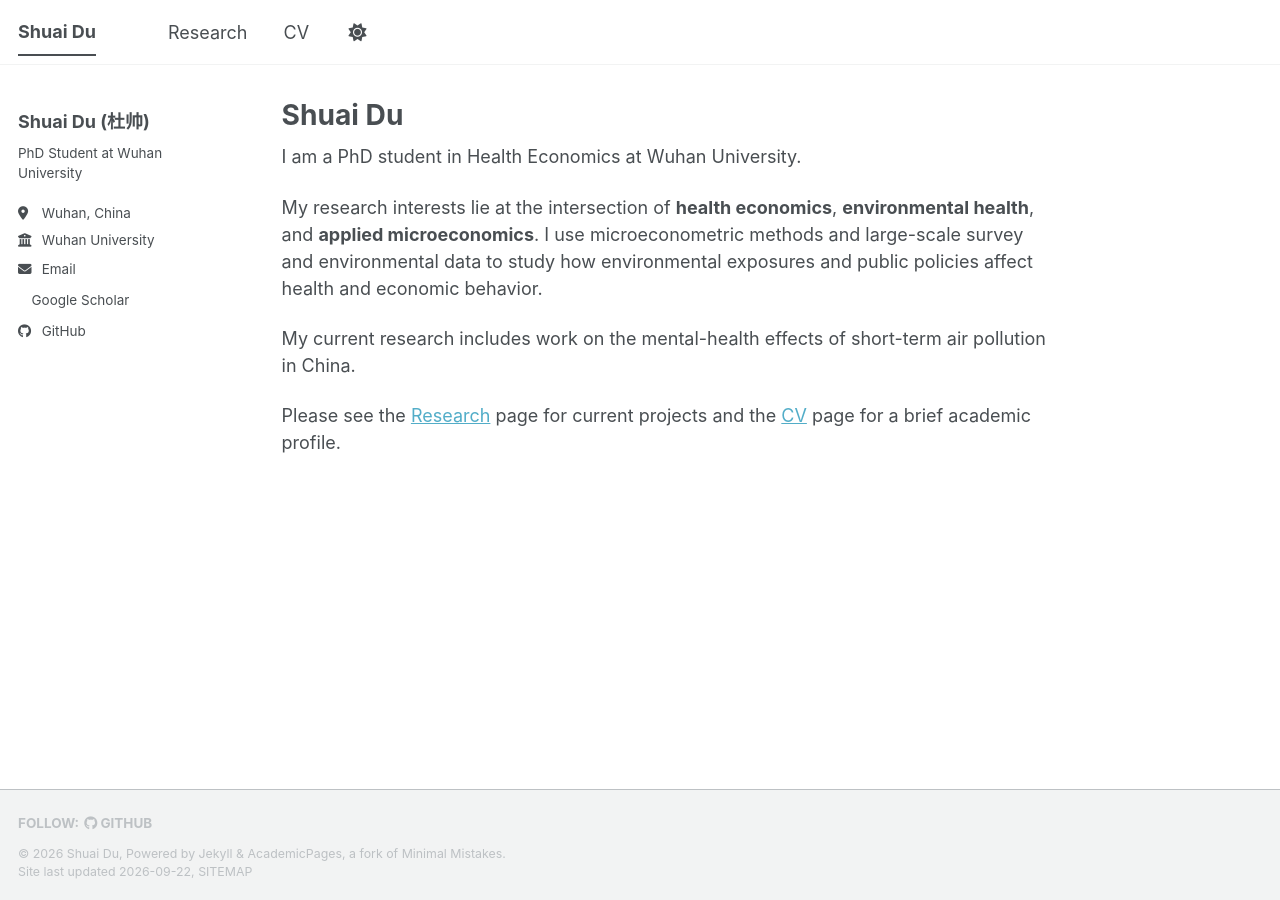
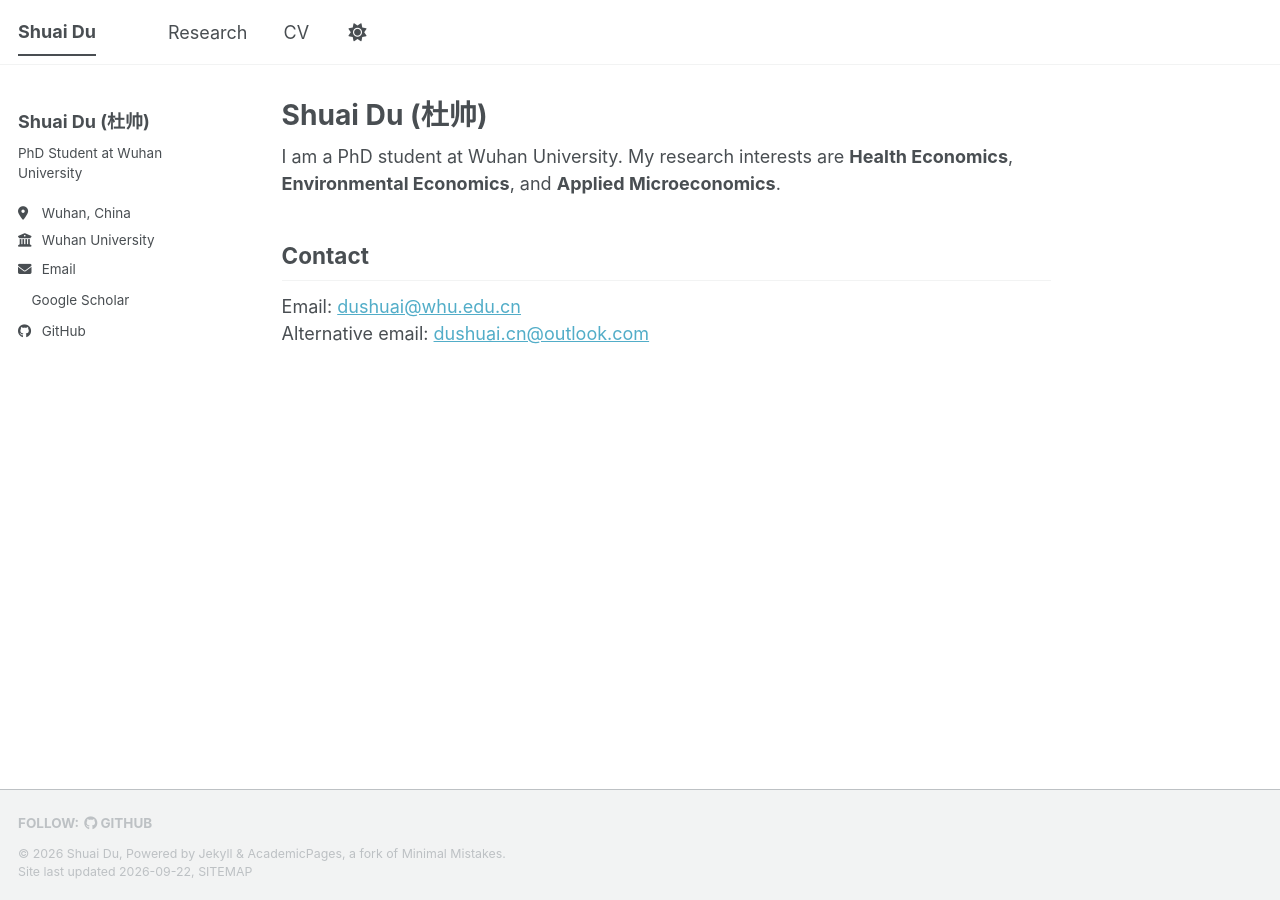
Before and after one commit to shuai-du/shuai-du.github.io, a Jekyll site: the page built from _pages/about.md, in a window 1280 px wide. Built offline with Jekyll 4.4.1, drawn with Linux system fonts in a browser that asks for light colours; a style sheet for code colours, icons or effects is not loaded.

Commit message:
Simplify homepage introduction and add contact details

```diff
--- a/_pages/about.md
+++ b/_pages/about.md
@@ -1,16 +1,15 @@
 ---
 permalink: /
-title: "Shuai Du"
+title: "Shuai Du (杜帅)"
 author_profile: true
 redirect_from:
   - /about/
   - /about.html
 ---
 
-I am a PhD student in Health Economics at Wuhan University.
+I am a PhD student at Wuhan University. My research interests are **Health Economics**, **Environmental Economics**, and **Applied Microeconomics**.
 
-My research interests lie at the intersection of **health economics**, **environmental health**, and **applied microeconomics**. I use microeconometric methods and large-scale survey and environmental data to study how environmental exposures and public policies affect health and economic behavior.
+## Contact
 
-My current research includes work on the mental-health effects of short-term air pollution in China.
-
-Please see the [Research](/research/) page for current projects and the [CV](/cv/) page for a brief academic profile.
+Email: [dushuai@whu.edu.cn](mailto:dushuai@whu.edu.cn)
+Alternative email: [dushuai.cn@outlook.com](mailto:dushuai.cn@outlook.com)
```
